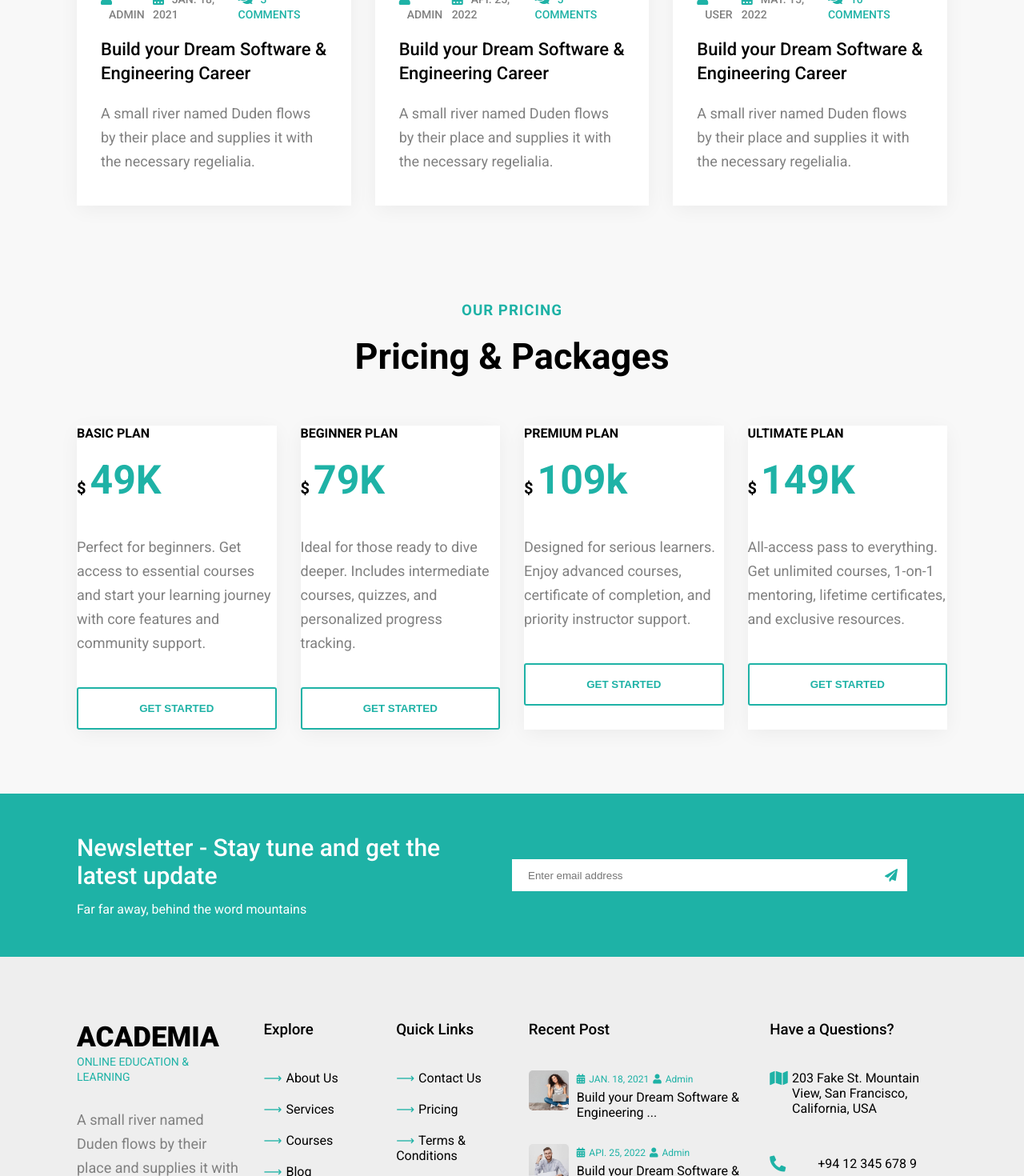
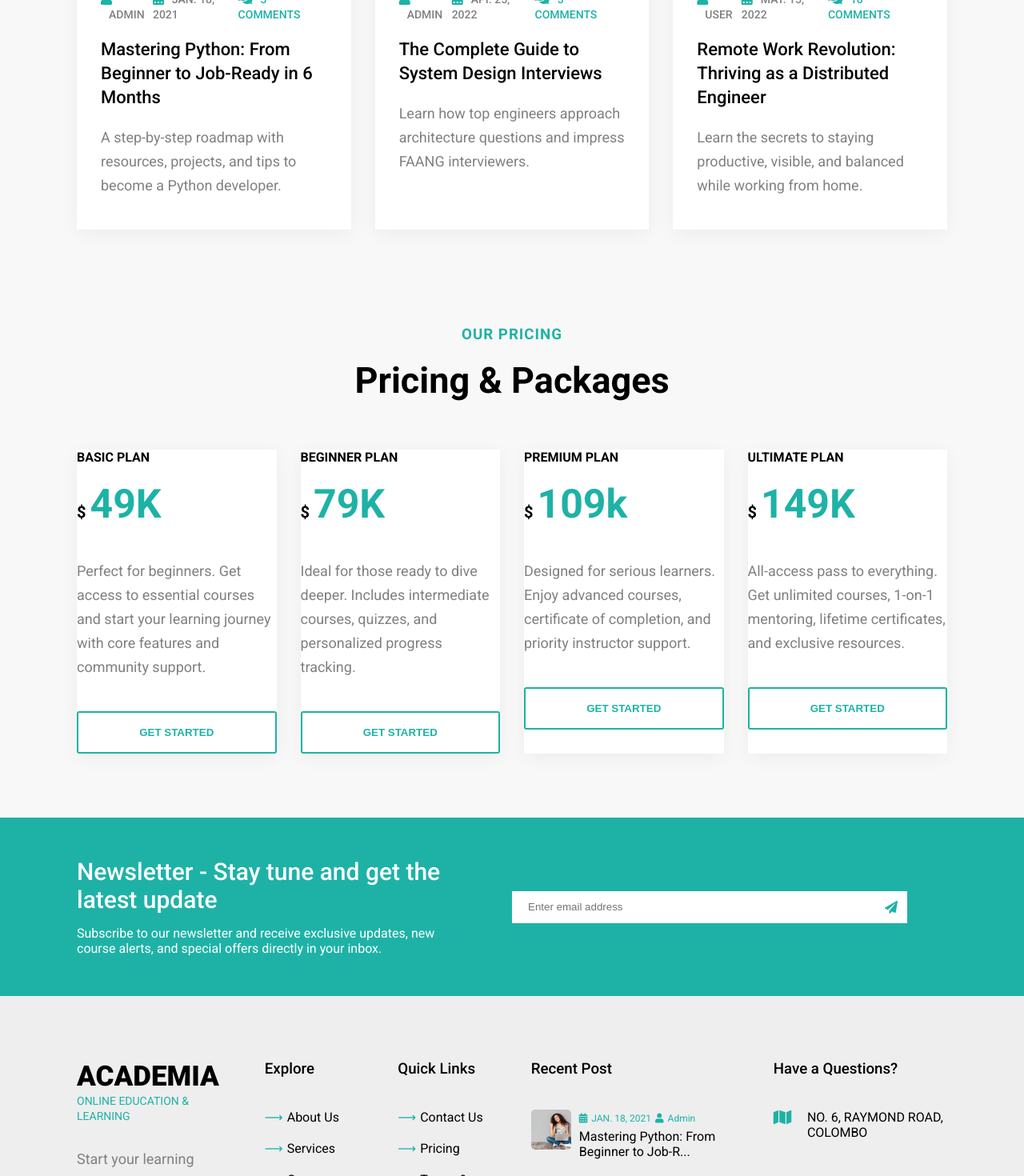
Before and after one commit to uthpalawanna/ACADEMIA-Online-Education-Learning-Platform, a React (Create React App) app in the folder elearn-app/: page / in a window 1280 px wide. Shown: the part 4720-6190 px from the top of the page at 80% size. Built offline with nearby package versions, Linux system fonts and the light colour scheme; a small style sheet from the web is missing.

Commit message:
E - Learn

```diff
--- a/elearn-app/src/components/common/footer/Footer.jsx
+++ b/elearn-app/src/components/common/footer/Footer.jsx
@@ -9,7 +9,7 @@ const Footer = () => {
         <div className='container flexSB'>
           <div className='left row'>
             <h1>Newsletter - Stay tune and get the latest update</h1>
-            <span>Far far away, behind the word mountains</span>
+            <span>Subscribe to our newsletter and receive exclusive updates, new course alerts, and special offers directly in your inbox.</span>
           </div>
           <div className='right row'>
             <input type='text' placeholder='Enter email address' />
@@ -22,7 +22,7 @@ const Footer = () => {
           <div className='box logo'>
             <h1>ACADEMIA</h1>
             <span>ONLINE EDUCATION & LEARNING</span>
-            <p>A small river named Duden flows by their place and supplies it with the necessary regelialia.</p>
+            <p>Start your learning journey with world-class courses designed to help you achieve your goals. Join millions of learners and unlock your potential today.</p>
 
             <i className='fab fa-facebook-f icon'></i>
             <i className='fab fa-twitter icon'></i>
@@ -74,7 +74,7 @@ const Footer = () => {
             <ul>
               <li>
                 <i className='fa fa-map'></i>
-                203 Fake St. Mountain View, San Francisco, California, USA
+                NO. 6, RAYMOND ROAD, COLOMBO
               </li>
               <li>
                 <i className='fa fa-phone-alt'></i>
@@ -82,7 +82,7 @@ const Footer = () => {
               </li>
               <li>
                 <i className='fa fa-paper-plane'></i>
-                info@yourdomain.com
+                info@ACADEMIA.com
               </li>
             </ul>
           </div>
--- a/elearn-app/src/components/contact/Contact.jsx
+++ b/elearn-app/src/components/contact/Contact.jsx
@@ -19,11 +19,11 @@ const Contact = () => {
             <div className='items grid2'>
               <div className='box'>
                 <h4>ADDRESS:</h4>
-                <p>198 West 21th Street, Suite 721 New York NY 10016</p>
+                <p>NO. 6, RAYMOND ROAD, COLOMBO</p>
               </div>
               <div className='box'>
                 <h4>EMAIL:</h4>
-                <p> info@user.com</p>
+                <p> info@ACADEMIA.com</p>
               </div>
               <div className='box'>
                 <h4>PHONE:</h4>
--- a/elearn-app/src/dummydata.js
+++ b/elearn-app/src/dummydata.js
@@ -310,27 +310,27 @@ export const price = [
 export const faq = [
   {
     title: "How to Enroll This Online Courses?",
-    desc: "This is the first item's accordion body. It is hidden by default, until the collapse plugin adds the appropriate classes that we use to style each element. It's also worth noting that just about any HTML can go within the .accordion-body, though the transition does limit overflow.",
+    desc: "Simply browse our courses, select your plan, create an account, complete payment, and start learning immediately.",
   },
   {
     title: "Where It is hidden by default, until the collapse?",
-    desc: "It is hidden by default, until the collapse plugin adds the appropriate classes that we use to style each element. It's also worth noting that just about any HTML can go within the .accordion-body, though the transition does limit overflow.",
+    desc: "The answer is stored in a collapsible section directly below the question. It becomes visible when you click the question.",
   },
   {
     title: "How It is hidden by default, until the collapse?",
-    desc: "It is hidden by default, until the collapse plugin adds the appropriate classes that we use to style each element. It's also worth noting that just about any HTML can go within the .accordion-body, though the transition does limit overflow.",
+    desc: "We use CSS (like display: none or max-height: 0) to hide the answer initially, and JavaScript reveals it when the question is clicked.",
   },
   {
-    title: "How to Enroll This Online Courses?",
-    desc: "This is the first item's accordion body. It is hidden by default, until the collapse plugin adds the appropriate classes that we use to style each element. It's also worth noting that just about any HTML can go within the .accordion-body, though the transition does limit overflow.",
+    title: "What payment methods do you accept?",
+    desc: "We accept all major credit cards (Visa, MasterCard, Amex), PayPal, and bank transfers for annual plans.",
   },
   {
-    title: "Where It is hidden by default, until the collapse?",
-    desc: "It is hidden by default, until the collapse plugin adds the appropriate classes that we use to style each element. It's also worth noting that just about any HTML can go within the .accordion-body, though the transition does limit overflow.",
+    title: "Do I get a certificate after completing a course?",
+    desc: "Absolutely! All paid courses include a shareable certificate of completion you can add to your LinkedIn profile.",
   },
   {
-    title: "How It is hidden by default, until the collapse?",
-    desc: "It is hidden by default, until the collapse plugin adds the appropriate classes that we use to style each element. It's also worth noting that just about any HTML can go within the .accordion-body, though the transition does limit overflow.",
+    title: "Is there a free trial available?",
+    desc: "We offer a 7-day free trial on select courses. No commitment required – cancel anytime.",
   },
 ]
 export const blog = [
@@ -339,8 +339,8 @@ export const blog = [
     type: "admin",
     date: "JAN. 18, 2021",
     com: "3 COMMENTS ",
-    title: "Build your Dream Software & Engineering Career",
-    desc: "A small river named Duden flows by their place and supplies it with the necessary regelialia.",
+    title: "Mastering Python: From Beginner to Job-Ready in 6 Months",
+    desc: "A step-by-step roadmap with resources, projects, and tips to become a Python developer.",
     cover: "../images/blog/b1.webp",
   },
   {
@@ -348,8 +348,8 @@ export const blog = [
     type: "admin",
     date: "API. 25, 2022",
     com: "5 COMMENTS ",
-    title: "Build your Dream Software & Engineering Career",
-    desc: "A small river named Duden flows by their place and supplies it with the necessary regelialia.",
+    title: "The Complete Guide to System Design Interviews",
+    desc: "Learn how top engineers approach architecture questions and impress FAANG interviewers.",
     cover: "../images/blog/b2.webp",
   },
   {
@@ -357,8 +357,8 @@ export const blog = [
     type: "user",
     date: "MAY. 15, 2022",
     com: "10 COMMENTS ",
-    title: "Build your Dream Software & Engineering Career",
-    desc: "A small river named Duden flows by their place and supplies it with the necessary regelialia.",
+    title: "Remote Work Revolution: Thriving as a Distributed Engineer",
+    desc: "Learn the secrets to staying productive, visible, and balanced while working from home.",
     cover: "../images/blog/b3.webp",
   },
   {
@@ -366,8 +366,8 @@ export const blog = [
     type: "admin",
     date: "JAN. 02, 2022",
     com: "3 COMMENTS ",
-    title: "Build your Dream Software & Engineering Career",
-    desc: "A small river named Duden flows by their place and supplies it with the necessary regelialia.",
+    title: "From Bootcamp to Breakthrough: A Graduate's Success Story",
+    desc: "How one student went from zero coding knowledge to a full-time developer role in 8 months.",
     cover: "../images/blog/b4.webp",
   },
   {
@@ -375,8 +375,8 @@ export const blog = [
     type: "admin",
     date: "DEC. 14, 2022",
     com: "3 COMMENTS ",
-    title: "Build your Dream Software & Engineering Career",
-    desc: "A small river named Duden flows by their place and supplies it with the necessary regelialia.",
+    title: "Work-Life Balance as a Developer: Myth or Reality?",
+    desc: "Stories and strategies from engineers who made it work.",
     cover: "../images/blog/b5.webp",
   },
   {
@@ -384,8 +384,8 @@ export const blog = [
     type: "user",
     date: "JAN. 18, 2021",
     com: "12 COMMENTS ",
-    title: "Build your Dream Software & Engineering Career",
-    desc: "A small river named Duden flows by their place and supplies it with the necessary regelialia.",
+    title: "Open Source Contribution: How to Start and Why It Matters",
+    desc: "Boost your resume and learn from real-world projects by contributing to open source.",
     cover: "../images/blog/b6.webp",
   },
 ]
```
